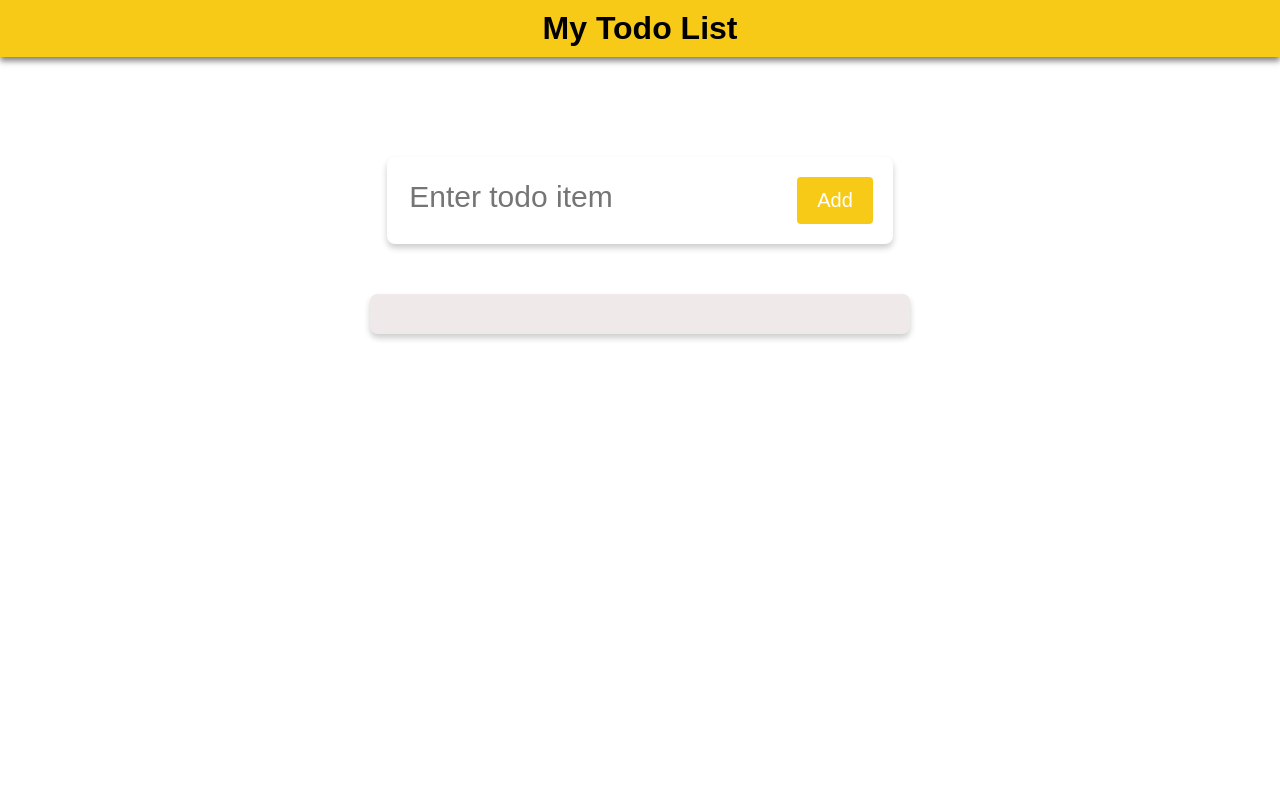
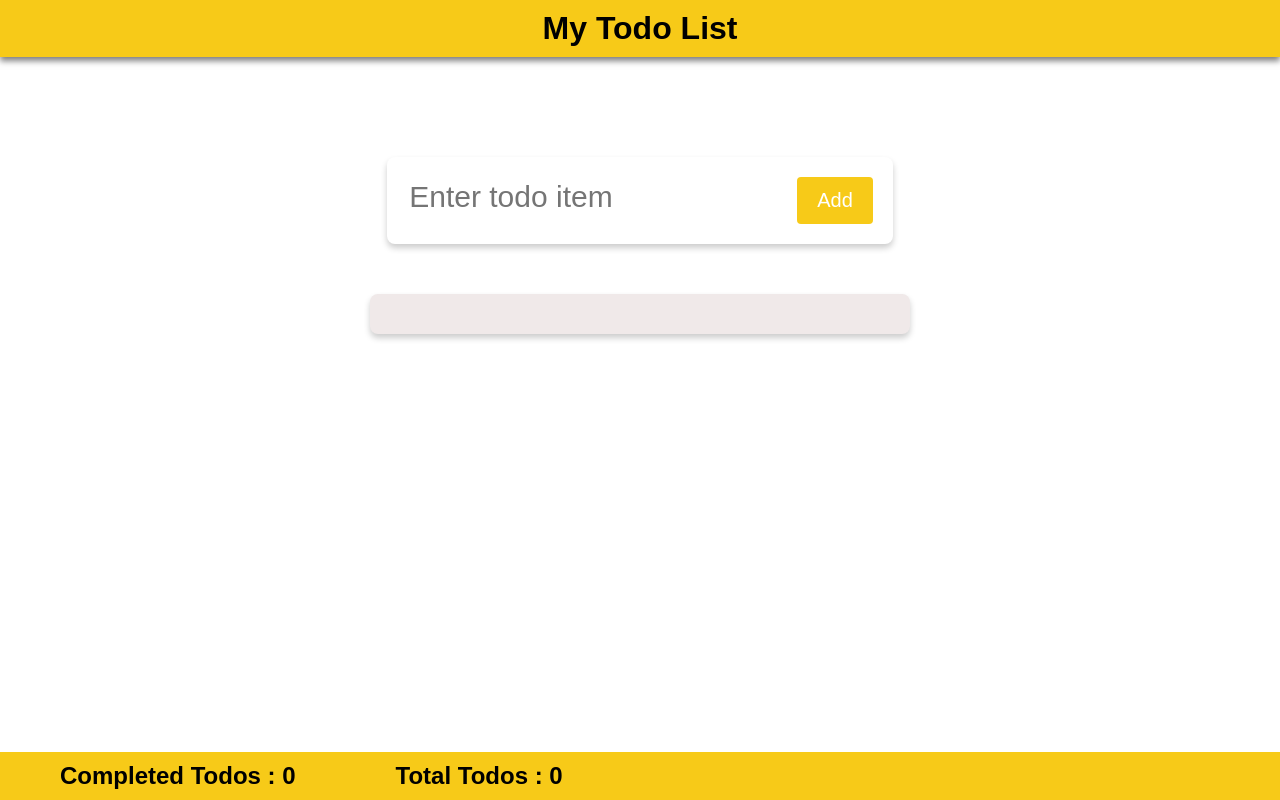
Before and after one commit to imt-eiaz/todoapp, a React (Vite) app: page / in a window 1280 px wide. Built offline with nearby package versions, Linux system fonts and the light colour scheme.

Commit message:
Completed Todo Application

```diff
--- /dev/null
+++ b/src/components/Footer.jsx
@@ -0,0 +1,9 @@
+import styles from "./footer.module.css";
+export default function Footer({ completedTodos, totalTodos }) {
+  return (
+    <div className={styles.footer}>
+      <span className={styles.item}>Completed Todos : {completedTodos}</span>
+      <span className={styles.item}>Total Todos : {totalTodos}</span>
+    </div>
+  );
+}
--- a/src/components/Todo.jsx
+++ b/src/components/Todo.jsx
@@ -2,13 +2,17 @@
 import "./../App.css";
 import Form from "./Form";
 import TodoList from "./TodoList";
+import Footer from "./Footer";
 export default function Todo() {
   const [todos, setTodos] = useState([]);
+  const completedTodos = todos.filter((todo) => todo.done).length;
+  const totalTodos = todos.length;
 
   return (
     <div className="todo">
       <Form todos={todos} setTodos={setTodos} />
       <TodoList todos={todos} setTodos={setTodos} />
+      <Footer completedTodos={completedTodos} totalTodos={totalTodos} />
     </div>
   );
 }
--- a/src/components/TodoList.jsx
+++ b/src/components/TodoList.jsx
@@ -2,9 +2,12 @@
 import styles from "./css/todolist.module.css";
 
 export default function TodoList({ todos, setTodos }) {
+  const sortedTodos = todos
+    .slice()
+    .sort((a, b) => Number(a.done) - Number(b.done));
   return (
     <div className={styles.list}>
-      {todos.map((item) => (
+      {sortedTodos.map((item) => (
         <TodoItem
           item={item}
           key={item.name}
--- /dev/null
+++ b/src/components/footer.module.css
@@ -0,0 +1,14 @@
+.footer {
+    position: fixed;
+    bottom: 0;
+    font-size: x-large;
+    font-weight: bold;
+    align-items: center;
+    width: 100%;
+    background-color: #f7ca18;
+    padding: 10px ;
+}
+
+.item {
+    margin: 50px;
+}
```
